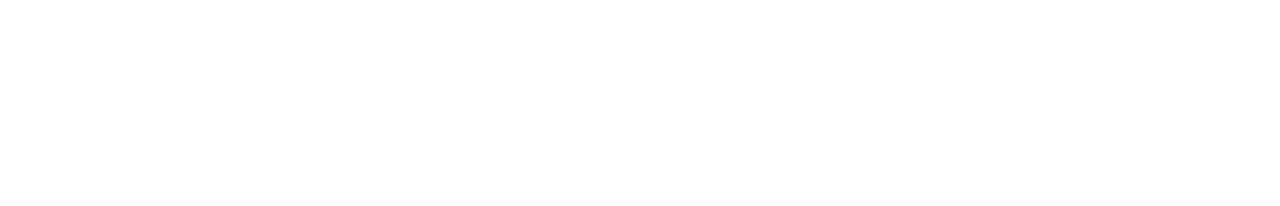
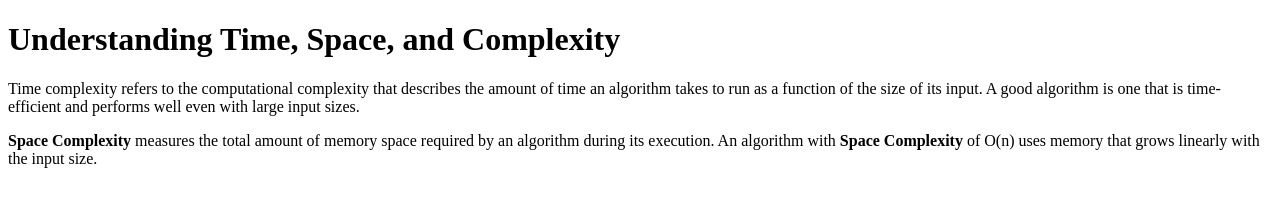
Before and after one commit to acciojob/time-and-space-complexity-yashraj-gorde, a website: page main.html in a window 1280 px wide. Drawn offline with Linux system fonts and the light colour scheme.

Commit message:
created a submission

```diff
--- a/main.html
+++ b/main.html
@@ -1,16 +1,20 @@
 <!DOCTYPE html>
+<html lang="en">
+<head>
+    <meta charset="UTF-8">
+    <title>Time and Space Complexity</title>
+</head>
+<body>
 
-<html>
+    <h1>Understanding Time, Space, and Complexity</h1>
 
-<head>
-	<link rel="stylesheet" href="styles.css">
-</head>
+    <p>
+        Time complexity refers to the computational complexity that describes the amount of time an algorithm takes to run as a function of the size of its input. A good algorithm is one that is time-efficient and performs well even with large input sizes.
+    </p>
 
-<body>
-	<!-- the entire body must be written by student -->
-    <script type="text/javascript" src="./script.js">
-</script>
+    <p>
+        <b>Space Complexity</b> measures the total amount of memory space required by an algorithm during its execution. An algorithm with <b>Space Complexity</b> of O(n) uses memory that grows linearly with the input size.
+    </p>
 
 </body>
-
 </html>
```
